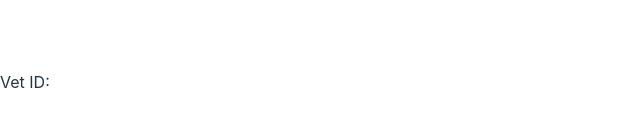
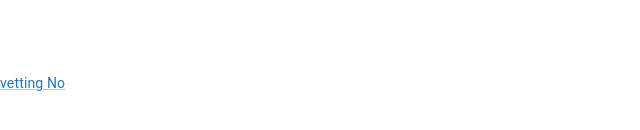
Before and after one commit to DESPOINANTAKOU/simpleTaskIonia, a React (Vite) app: page /Vetting in a window 1280 px wide. Shown: the part 318-448 px from the top of the page, without its empty margins (0-640 px from the left). Built offline with nearby package versions, Linux system fonts and the light colour scheme.

Commit message:
stuck to the vettings component

```diff
--- a/src/pages/Vetting.tsx
+++ b/src/pages/Vetting.tsx
@@ -1,14 +1,22 @@
 import React from 'react'
+import Link from '@mui/material/Link'
 
-interface VettingsProp {
+interface VettingProp {
   vetid: number
 }
 
-const Vetting: React.FC<VettingsProp> = ({ vetid }) => {
+const Vetting: React.FC<VettingProp> = ({ vetid }) => {
   return (
-    <div>
-      <p>Vet ID: {vetid}</p>
-    </div>
+    <>
+      <Link
+        component="a"
+        variant="body2"
+        onClick={() => {
+          console.info("I'm a button.")
+        }}>
+        vetting No {vetid}
+      </Link>{' '}
+    </>
   )
 }
 
--- a/src/pages/Vettings.tsx
+++ b/src/pages/Vettings.tsx
@@ -37,6 +37,7 @@ const Table: FC = () => {
           {data.length > 0 ? (
             data.map(vettings => (
               <tr key={vettings.vetid}>
+                <td>{vettings.vetid}</td>
                 <td>{vettings.CarriedOutStatus}</td>
                 <td>{vettings.comments}</td>
                 <td>{vettings.companyrepresentativename}</td>
@@ -49,7 +50,6 @@ const Table: FC = () => {
                 <td>{vettings.qid}</td>
                 <td>{vettings.vesselid}</td>
                 <td>{vettings.vesselname}</td>
-                <td>{vettings.vetid}</td>
               </tr>
             ))
           ) : (
```
Also changed, not shown: package.json (+12 -9 lines), 1 other file (tests, documents, lock files or other folders).
